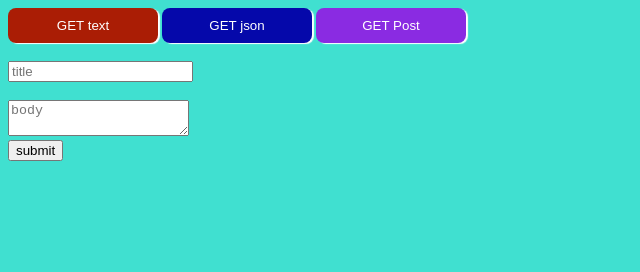
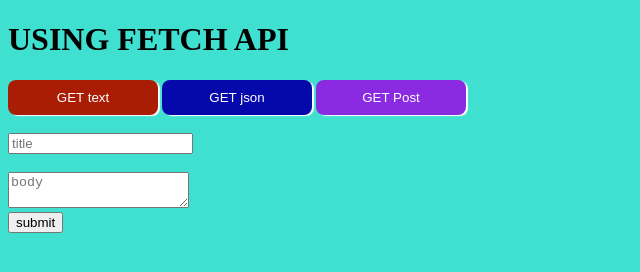
Before and after one commit to acheinu1/using-Fetch-API, a plain HTML site: page index.html in a window 1280 px wide. Shown: the whole page, without its empty margins (0-640 px from the left). Drawn offline with Linux system fonts and the light colour scheme.

Commit message:
2nd commit

```diff
--- a/index.html
+++ b/index.html
@@ -7,6 +7,7 @@
     <title>fetch Api</title>
 </head>
 <body>
+    <h1>USING FETCH API </h1>
     <button id="getText">GET text</button>
     <button id="GetUsers">GET json</button>
     <button id="Get-Post">GET Post</button>
```
